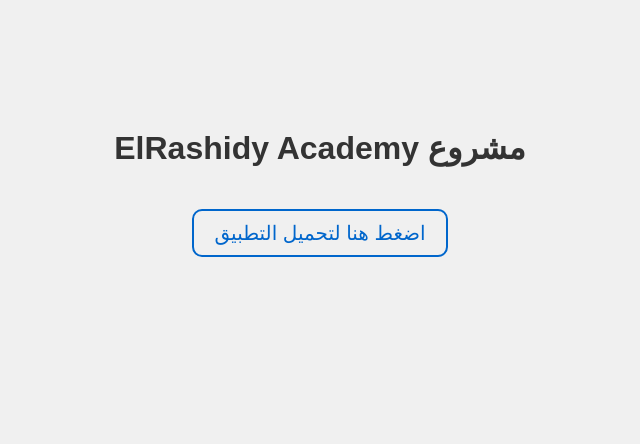
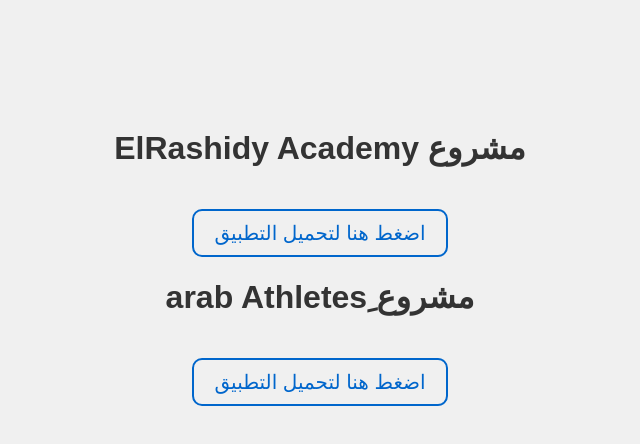
Before and after one commit to AbdelrahmanHashem227/.github.io, a plain HTML site: page index.html in a window 1280 px wide. Shown: the whole page, without its empty margins (320-960 px from the left). Drawn offline with Linux system fonts and the light colour scheme.

Commit message:
Update index.html

```diff
--- a/index.html
+++ b/index.html
@@ -37,5 +37,8 @@
   <a href=https://abdelrahmanhashem227.github.io/.github.io" target="_blank">
     اضغط هنا لتحميل التطبيق
   </a>
+  <h1>مشروع ِarab Athletes</h1>
+  <a href=https://abdelrahmanhashem227.github.io/.github.io" target="_blank">
+    اضغط هنا لتحميل التطبيق
 </body>
 </html>
```
